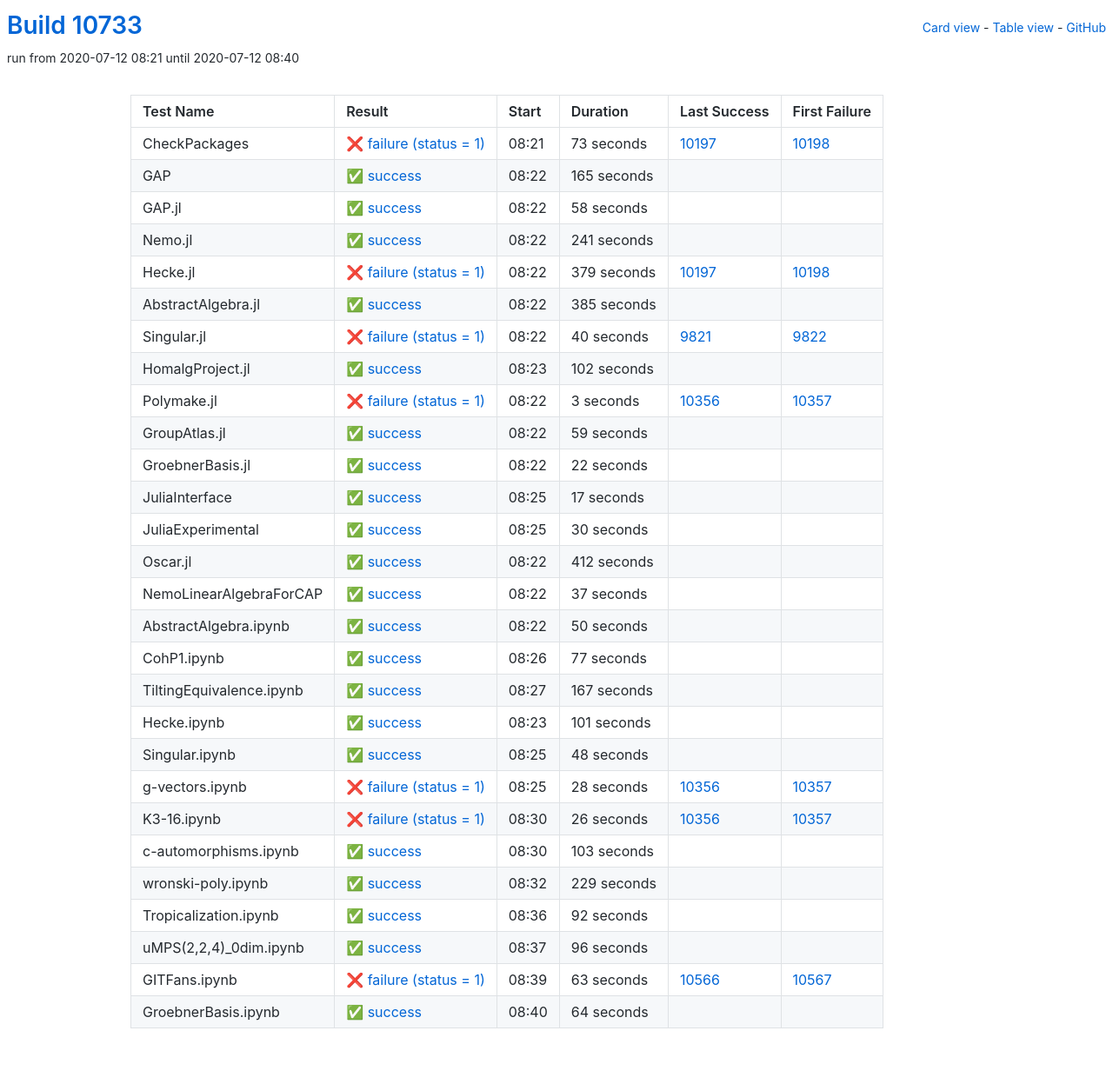
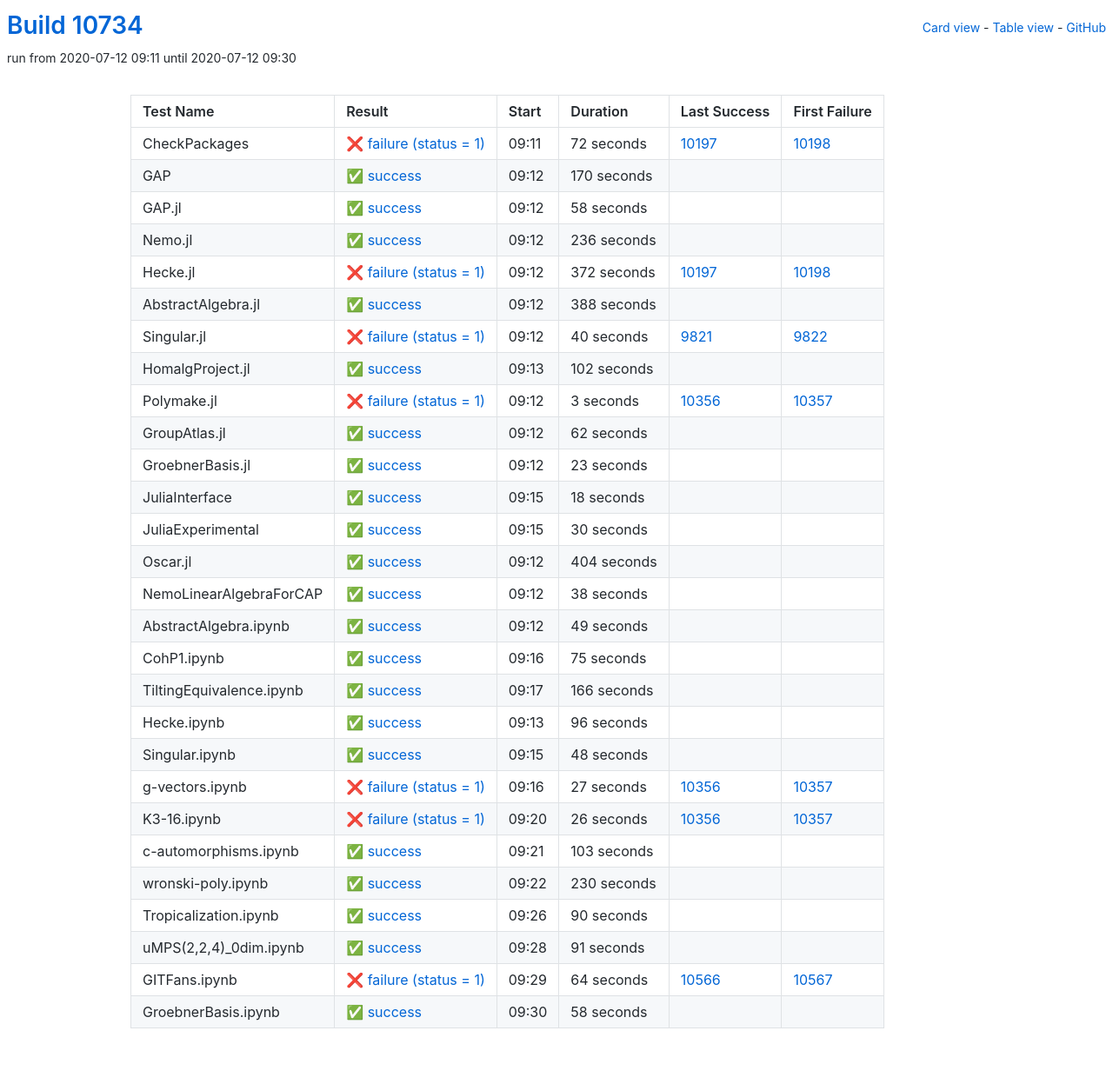
Before and after one commit to oscar-system/oscar-ci-status, a Jekyll site: the page built from table.html, in a window 1280 px wide. Shown: the whole page at 87% size. Built offline with Jekyll 4.4.1, drawn with Linux system fonts in a browser that asks for light colours.

Commit message:
Build #10734

```diff
--- a/_data/ci.yml
+++ b/_data/ci.yml
@@ -1,6 +1,6 @@
 ---
-build: 10733
-build_url: https://oscarci.mathematik.uni-kl.de/job/oscar/10733/
+build: 10734
+build_url: https://oscarci.mathematik.uni-kl.de/job/oscar/10734/
 job: oscar
 organization: oscar-system
 repo: oscar-ci-status
@@ -8,32 +8,32 @@
 tests:
 - name: CheckPackages
   id: checkpackages
-  log: https://oscarci.mathematik.uni-kl.de/job/oscar/10733/artifact/logs/build-10733/CheckPackages.log
-  start: 2020-07-12 08:21
+  log: https://oscarci.mathematik.uni-kl.de/job/oscar/10734/artifact/logs/build-10734/CheckPackages.log
+  start: 2020-07-12 09:11
   success: false
   exitcode: 1
   status: failure
-  duration: 73
+  duration: 72
   last_success: 10197
   last_success_url: https://oscarci.mathematik.uni-kl.de/job/oscar/10197/
   first_failure: 10198
   first_failure_url: https://oscarci.mathematik.uni-kl.de/job/oscar/10198/
 - name: GAP
   id: gap
-  log: https://oscarci.mathematik.uni-kl.de/job/oscar/10733/artifact/logs/build-10733/GAP.log
-  start: 2020-07-12 08:22
+  log: https://oscarci.mathematik.uni-kl.de/job/oscar/10734/artifact/logs/build-10734/GAP.log
+  start: 2020-07-12 09:12
   success: true
   exitcode: 0
   status: success
-  duration: 165
+  duration: 170
   last_success: false
   last_success_url:
   first_failure: false
   first_failure_url:
 - name: GAP.jl
   id: gap-jl
-  log: https://oscarci.mathematik.uni-kl.de/job/oscar/10733/artifact/logs/build-10733/GAP.jl.log
-  start: 2020-07-12 08:22
+  log: https://oscarci.mathematik.uni-kl.de/job/oscar/10734/artifact/logs/build-10734/GAP.jl.log
+  start: 2020-07-12 09:12
   success: true
   exitcode: 0
   status: success
@@ -44,44 +44,44 @@
   first_failure_url:
 - name: Nemo.jl
   id: nemo-jl
-  log: https://oscarci.mathematik.uni-kl.de/job/oscar/10733/artifact/logs/build-10733/Nemo.jl.log
-  start: 2020-07-12 08:22
+  log: https://oscarci.mathematik.uni-kl.de/job/oscar/10734/artifact/logs/build-10734/Nemo.jl.log
+  start: 2020-07-12 09:12
   success: true
   exitcode: 0
   status: success
-  duration: 241
+  duration: 236
   last_success: false
   last_success_url:
   first_failure: false
   first_failure_url:
 - name: Hecke.jl
   id: hecke-jl
-  log: https://oscarci.mathematik.uni-kl.de/job/oscar/10733/artifact/logs/build-10733/Hecke.jl.log
-  start: 2020-07-12 08:22
+  log: https://oscarci.mathematik.uni-kl.de/job/oscar/10734/artifact/logs/build-10734/Hecke.jl.log
+  start: 2020-07-12 09:12
   success: false
   exitcode: 1
   status: failure
-  duration: 379
+  duration: 372
   last_success: 10197
   last_success_url: https://oscarci.mathematik.uni-kl.de/job/oscar/10197/
   first_failure: 10198
   first_failure_url: https://oscarci.mathematik.uni-kl.de/job/oscar/10198/
 - name: AbstractAlgebra.jl
   id: abstractalgebra-jl
-  log: https://oscarci.mathematik.uni-kl.de/job/oscar/10733/artifact/logs/build-10733/AbstractAlgebra.jl.log
-  start: 2020-07-12 08:22
+  log: https://oscarci.mathematik.uni-kl.de/job/oscar/10734/artifact/logs/build-10734/AbstractAlgebra.jl.log
+  start: 2020-07-12 09:12
   success: true
   exitcode: 0
   status: success
-  duration: 385
+  duration: 388
   last_success: false
   last_success_url:
   first_failure: false
   first_failure_url:
 - name: Singular.jl
   id: singular-jl
-  log: https://oscarci.mathematik.uni-kl.de/job/oscar/10733/artifact/logs/build-10733/Singular.jl.log
-  start: 2020-07-12 08:22
+  log: https://oscarci.mathematik.uni-kl.de/job/oscar/10734/artifact/logs/build-10734/Singular.jl.log
+  start: 2020-07-12 09:12
   success: false
   exitcode: 1
   status: failure
@@ -92,8 +92,8 @@
   first_failure_url: https://oscarci.mathematik.uni-kl.de/job/oscar/9822/
 - name: HomalgProject.jl
   id: homalgproject-jl
-  log: https://oscarci.mathematik.uni-kl.de/job/oscar/10733/artifact/logs/build-10733/HomalgProject.jl.log
-  start: 2020-07-12 08:23
+  log: https://oscarci.mathematik.uni-kl.de/job/oscar/10734/artifact/logs/build-10734/HomalgProject.jl.log
+  start: 2020-07-12 09:13
   success: true
   exitcode: 0
   status: success
@@ -104,8 +104,8 @@
   first_failure_url:
 - name: Polymake.jl
   id: polymake-jl
-  log: https://oscarci.mathematik.uni-kl.de/job/oscar/10733/artifact/logs/build-10733/Polymake.jl.log
-  start: 2020-07-12 08:22
+  log: https://oscarci.mathematik.uni-kl.de/job/oscar/10734/artifact/logs/build-10734/Polymake.jl.log
+  start: 2020-07-12 09:12
   success: false
   exitcode: 1
   status: failure
@@ -116,44 +116,44 @@
   first_failure_url: https://oscarci.mathematik.uni-kl.de/job/oscar/10357/
 - name: GroupAtlas.jl
   id: groupatlas-jl
-  log: https://oscarci.mathematik.uni-kl.de/job/oscar/10733/artifact/logs/build-10733/GroupAtlas.jl.log
-  start: 2020-07-12 08:22
+  log: https://oscarci.mathematik.uni-kl.de/job/oscar/10734/artifact/logs/build-10734/GroupAtlas.jl.log
+  start: 2020-07-12 09:12
   success: true
   exitcode: 0
   status: success
-  duration: 59
+  duration: 62
   last_success: false
   last_success_url:
   first_failure: false
   first_failure_url:
 - name: GroebnerBasis.jl
   id: groebnerbasis-jl
-  log: https://oscarci.mathematik.uni-kl.de/job/oscar/10733/artifact/logs/build-10733/GroebnerBasis.jl.log
-  start: 2020-07-12 08:22
+  log: https://oscarci.mathematik.uni-kl.de/job/oscar/10734/artifact/logs/build-10734/GroebnerBasis.jl.log
+  start: 2020-07-12 09:12
   success: true
   exitcode: 0
   status: success
-  duration: 22
+  duration: 23
   last_success: false
   last_success_url:
   first_failure: false
   first_failure_url:
 - name: JuliaInterface
   id: juliainterface
-  log: https://oscarci.mathematik.uni-kl.de/job/oscar/10733/artifact/logs/build-10733/JuliaInterface.log
-  start: 2020-07-12 08:25
+  log: https://oscarci.mathematik.uni-kl.de/job/oscar/10734/artifact/logs/build-10734/JuliaInterface.log
+  start: 2020-07-12 09:15
   success: true
   exitcode: 0
   status: success
-  duration: 17
+  duration: 18
   last_success: false
   last_success_url:
   first_failure: false
   first_failure_url:
 - name: JuliaExperimental
   id: juliaexperimental
-  log: https://oscarci.mathematik.uni-kl.de/job/oscar/10733/artifact/logs/build-10733/JuliaExperimental.log
-  start: 2020-07-12 08:25
+  log: https://oscarci.mathematik.uni-kl.de/job/oscar/10734/artifact/logs/build-10734/JuliaExperimental.log
+  start: 2020-07-12 09:15
   success: true
   exitcode: 0
   status: success
@@ -164,80 +164,80 @@
   first_failure_url:
 - name: Oscar.jl
   id: oscar-jl
-  log: https://oscarci.mathematik.uni-kl.de/job/oscar/10733/artifact/logs/build-10733/Oscar.jl.log
-  start: 2020-07-12 08:22
+  log: https://oscarci.mathematik.uni-kl.de/job/oscar/10734/artifact/logs/build-10734/Oscar.jl.log
+  start: 2020-07-12 09:12
   success: true
   exitcode: 0
   status: success
-  duration: 412
+  duration: 404
   last_success: false
   last_success_url:
   first_failure: false
   first_failure_url:
 - name: NemoLinearAlgebraForCAP
   id: nemolinearalgebraforcap
-  log: https://oscarci.mathematik.uni-kl.de/job/oscar/10733/artifact/logs/build-10733/NemoLinearAlgebraForCAP.log
-  start: 2020-07-12 08:22
+  log: https://oscarci.mathematik.uni-kl.de/job/oscar/10734/artifact/logs/build-10734/NemoLinearAlgebraForCAP.log
+  start: 2020-07-12 09:12
   success: true
   exitcode: 0
   status: success
-  duration: 37
+  duration: 38
   last_success: false
   last_success_url:
   first_failure: false
   first_failure_url:
 - name: AbstractAlgebra.ipynb
   id: abstractalgebra-ipynb
-  log: https://oscarci.mathematik.uni-kl.de/job/oscar/10733/artifact/logs/build-10733/AbstractAlgebra.ipynb.log
-  start: 2020-07-12 08:22
+  log: https://oscarci.mathematik.uni-kl.de/job/oscar/10734/artifact/logs/build-10734/AbstractAlgebra.ipynb.log
+  start: 2020-07-12 09:12
   success: true
   exitcode: 0
   status: success
-  duration: 50
+  duration: 49
   last_success: false
   last_success_url:
   first_failure: false
   first_failure_url:
 - name: CohP1.ipynb
   id: cohp1-ipynb
-  log: https://oscarci.mathematik.uni-kl.de/job/oscar/10733/artifact/logs/build-10733/CohP1.ipynb.log
-  start: 2020-07-12 08:26
+  log: https://oscarci.mathematik.uni-kl.de/job/oscar/10734/artifact/logs/build-10734/CohP1.ipynb.log
+  start: 2020-07-12 09:16
   success: true
   exitcode: 0
   status: success
-  duration: 77
+  duration: 75
   last_success: false
   last_success_url:
   first_failure: false
   first_failure_url:
 - name: TiltingEquivalence.ipynb
   id: tiltingequivalence-ipynb
-  log: https://oscarci.mathematik.uni-kl.de/job/oscar/10733/artifact/logs/build-10733/TiltingEquivalence.ipynb.log
-  start: 2020-07-12 08:27
+  log: https://oscarci.mathematik.uni-kl.de/job/oscar/10734/artifact/logs/build-10734/TiltingEquivalence.ipynb.log
+  start: 2020-07-12 09:17
   success: true
   exitcode: 0
   status: success
-  duration: 167
+  duration: 166
   last_success: false
   last_success_url:
   first_failure: false
   first_failure_url:
 - name: Hecke.ipynb
   id: hecke-ipynb
-  log: https://oscarci.mathematik.uni-kl.de/job/oscar/10733/artifact/logs/build-10733/Hecke.ipynb.log
-  start: 2020-07-12 08:23
+  log: https://oscarci.mathematik.uni-kl.de/job/oscar/10734/artifact/logs/build-10734/Hecke.ipynb.log
+  start: 2020-07-12 09:13
   success: true
   exitcode: 0
   status: success
-  duration: 101
+  duration: 96
   last_success: false
   last_success_url:
   first_failure: false
   first_failure_url:
 - name: Singular.ipynb
   id: singular-ipynb
-  log: https://oscarci.mathematik.uni-kl.de/job/oscar/10733/artifact/logs/build-10733/Singular.ipynb.log
-  start: 2020-07-12 08:25
+  log: https://oscarci.mathematik.uni-kl.de/job/oscar/10734/artifact/logs/build-10734/Singular.ipynb.log
+  start: 2020-07-12 09:15
   success: true
   exitcode: 0
   status: success
@@ -248,20 +248,20 @@
   first_failure_url:
 - name: g-vectors.ipynb
   id: g-vectors-ipynb
-  log: https://oscarci.mathematik.uni-kl.de/job/oscar/10733/artifact/logs/build-10733/g-vectors.ipynb.log
-  start: 2020-07-12 08:25
+  log: https://oscarci.mathematik.uni-kl.de/job/oscar/10734/artifact/logs/build-10734/g-vectors.ipynb.log
+  start: 2020-07-12 09:16
   success: false
   exitcode: 1
   status: failure
-  duration: 28
+  duration: 27
   last_success: 10356
   last_success_url: https://oscarci.mathematik.uni-kl.de/job/oscar/10356/
   first_failure: 10357
   first_failure_url: https://oscarci.mathematik.uni-kl.de/job/oscar/10357/
 - name: K3-16.ipynb
   id: k3-16-ipynb
-  log: https://oscarci.mathematik.uni-kl.de/job/oscar/10733/artifact/logs/build-10733/K3-16.ipynb.log
-  start: 2020-07-12 08:30
+  log: https://oscarci.mathematik.uni-kl.de/job/oscar/10734/artifact/logs/build-10734/K3-16.ipynb.log
+  start: 2020-07-12 09:20
   success: false
   exitcode: 1
   status: failure
@@ -272,8 +272,8 @@
   first_failure_url: https://oscarci.mathematik.uni-kl.de/job/oscar/10357/
 - name: c-automorphisms.ipynb
   id: c-automorphisms-ipynb
-  log: https://oscarci.mathematik.uni-kl.de/job/oscar/10733/artifact/logs/build-10733/c-automorphisms.ipynb.log
-  start: 2020-07-12 08:30
+  log: https://oscarci.mathematik.uni-kl.de/job/oscar/10734/artifact/logs/build-10734/c-automorphisms.ipynb.log
+  start: 2020-07-12 09:21
   success: true
   exitcode: 0
   status: success
@@ -284,60 +284,60 @@
   first_failure_url:
 - name: wronski-poly.ipynb
   id: wronski-poly-ipynb
-  log: https://oscarci.mathematik.uni-kl.de/job/oscar/10733/artifact/logs/build-10733/wronski-poly.ipynb.log
-  start: 2020-07-12 08:32
+  log: https://oscarci.mathematik.uni-kl.de/job/oscar/10734/artifact/logs/build-10734/wronski-poly.ipynb.log
+  start: 2020-07-12 09:22
   success: true
   exitcode: 0
   status: success
-  duration: 229
+  duration: 230
   last_success: false
   last_success_url:
   first_failure: false
   first_failure_url:
 - name: Tropicalization.ipynb
   id: tropicalization-ipynb
-  log: https://oscarci.mathematik.uni-kl.de/job/oscar/10733/artifact/logs/build-10733/Tropicalization.ipynb.log
-  start: 2020-07-12 08:36
+  log: https://oscarci.mathematik.uni-kl.de/job/oscar/10734/artifact/logs/build-10734/Tropicalization.ipynb.log
+  start: 2020-07-12 09:26
   success: true
   exitcode: 0
   status: success
-  duration: 92
+  duration: 90
   last_success: false
   last_success_url:
   first_failure: false
   first_failure_url:
 - name: uMPS(2,2,4)_0dim.ipynb
   id: umps-2-2-4-0dim-ipynb
-  log: https://oscarci.mathematik.uni-kl.de/job/oscar/10733/artifact/logs/build-10733/uMPS-2-2-4-_0dim.ipynb.log
-  start: 2020-07-12 08:37
+  log: https://oscarci.mathematik.uni-kl.de/job/oscar/10734/artifact/logs/build-10734/uMPS-2-2-4-_0dim.ipynb.log
+  start: 2020-07-12 09:28
   success: true
   exitcode: 0
   status: success
-  duration: 96
+  duration: 91
   last_success: false
   last_success_url:
   first_failure: false
   first_failure_url:
 - name: GITFans.ipynb
   id: gitfans-ipynb
-  log: https://oscarci.mathematik.uni-kl.de/job/oscar/10733/artifact/logs/build-10733/GITFans.ipynb.log
-  start: 2020-07-12 08:39
+  log: https://oscarci.mathematik.uni-kl.de/job/oscar/10734/artifact/logs/build-10734/GITFans.ipynb.log
+  start: 2020-07-12 09:29
   success: false
   exitcode: 1
   status: failure
-  duration: 63
+  duration: 64
   last_success: 10566
   last_success_url: https://oscarci.mathematik.uni-kl.de/job/oscar/10566/
   first_failure: 10567
   first_failure_url: https://oscarci.mathematik.uni-kl.de/job/oscar/10567/
 - name: GroebnerBasis.ipynb
   id: groebnerbasis-ipynb
-  log: https://oscarci.mathematik.uni-kl.de/job/oscar/10733/artifact/logs/build-10733/GroebnerBasis.ipynb.log
-  start: 2020-07-12 08:40
+  log: https://oscarci.mathematik.uni-kl.de/job/oscar/10734/artifact/logs/build-10734/GroebnerBasis.ipynb.log
+  start: 2020-07-12 09:30
   success: true
   exitcode: 0
   status: success
-  duration: 64
+  duration: 58
   last_success: false
   last_success_url:
   first_failure: false
```
Also changed, not shown: README.md.
